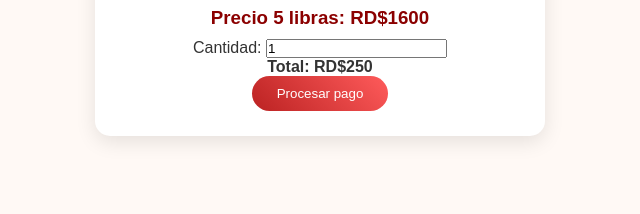
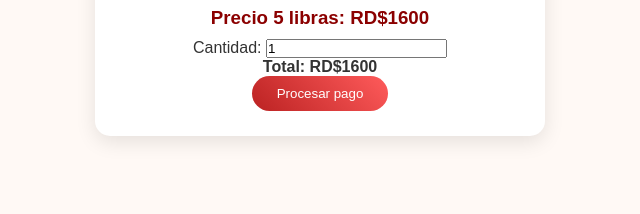
Before and after one commit to Salamixrd/MANZAJONRD, a plain HTML site: page index.html in a window 1280 px wide. Shown: the part 1426-1640 px from the top of the page, 320-960 px from the left. Drawn offline with nearby package versions, Linux system fonts and the light colour scheme.

Commit message:
Update index.html

```diff
--- a/index.html
+++ b/index.html
@@ -81,7 +81,7 @@
         <label for="cantidad">Cantidad:</label>
         <input type="number" id="cantidad" value="1" min="1" />
       </div>
-      <h4 id="totalPreview">Total: RD$250</h4>
+      <h4 id="totalPreview">Total: RD$1600</h4>
       <button class="boton principal" onclick="abrirPago()">Procesar pago</button>
     </div>
   </section>
```
